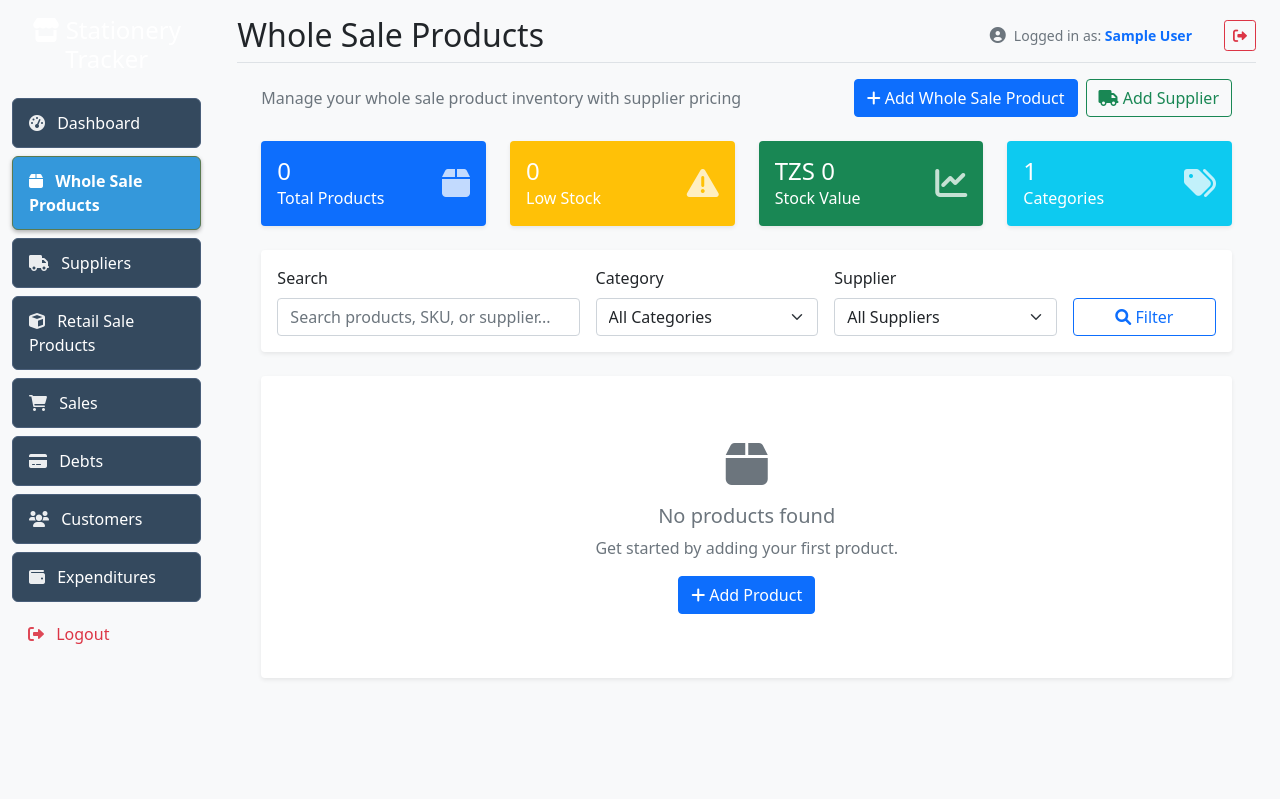
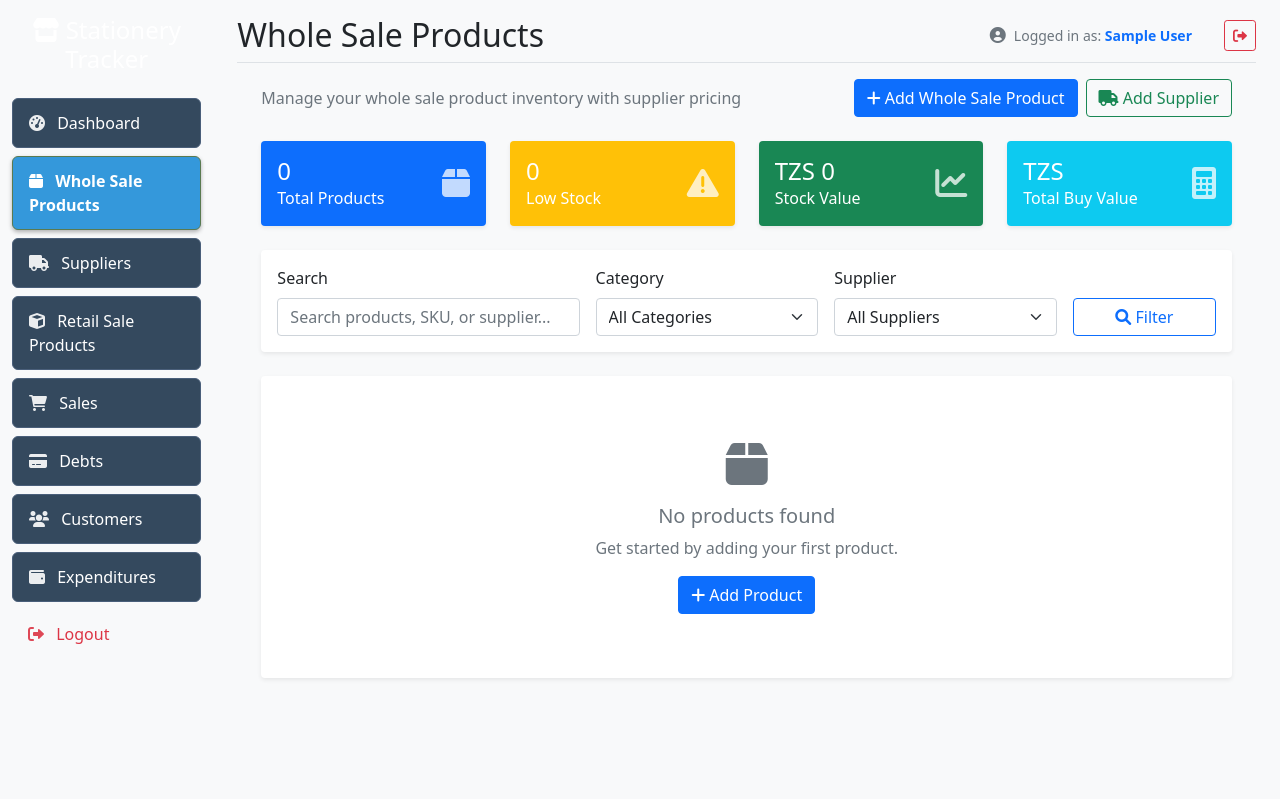
Before and after one commit to sanane8/Stationery, a Django app: page /products/ in a window 1280 px wide. Shown: the top 799 px of the page. Run offline with Django 5.2, Linux system fonts and the light colour scheme; the visitor is signed in with stand-in values (Sample User, id 1); data comes from the database, SQL or seed files in the repository; data that the repository does not hold is empty; parts of the project's set-up code (start-up, migrations or seed data) failed here and were passed over.

Commit message:
buy card

```diff
--- a/templates/tracker/product_list.html
+++ b/templates/tracker/product_list.html
@@ -148,15 +148,15 @@
 
                         <div>
 
-                            <h4 class="mb-0">{{ categories.count }}</h4>
+                            <h4 class="mb-0">TZS {{ total_buy_value|floatformat:0|intcomma }}</h4>
 
-                            <p class="mb-0">Categories</p>
+                            <p class="mb-0">Total Buy Value</p>
 
                         </div>
 
                         <div class="align-self-center">
 
-                            <i class="fas fa-tags fa-2x opacity-75"></i>
+                            <i class="fas fa-calculator fa-2x opacity-75"></i>
 
                         </div>
 
--- a/templates/tracker/stationery_list.html
+++ b/templates/tracker/stationery_list.html
@@ -252,15 +252,15 @@
 
                     <div>
 
-                        <h4 class="mb-0">{{ categories.count }}</h4>
+                        <h4 class="mb-0">TZS {{ total_buy_value|floatformat:0|intcomma }}</h4>
 
-                        <p class="mb-0">Categories</p>
+                        <p class="mb-0">Total Buy Value</p>
 
                     </div>
 
                     <div class="align-self-center">
 
-                        <i class="fas fa-tags fa-2x opacity-75"></i>
+                        <i class="fas fa-calculator fa-2x opacity-75"></i>
 
                     </div>
 
```
